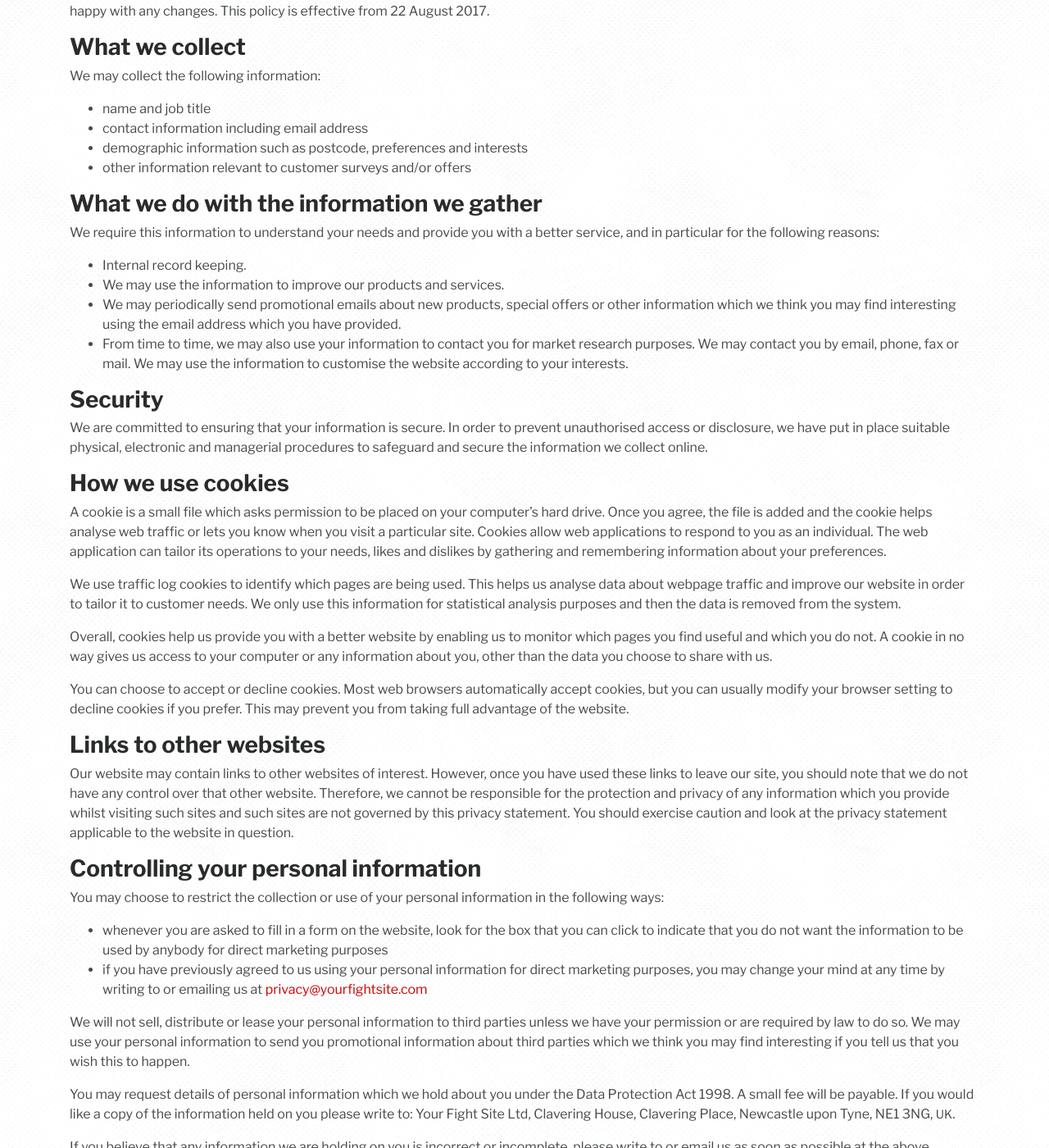
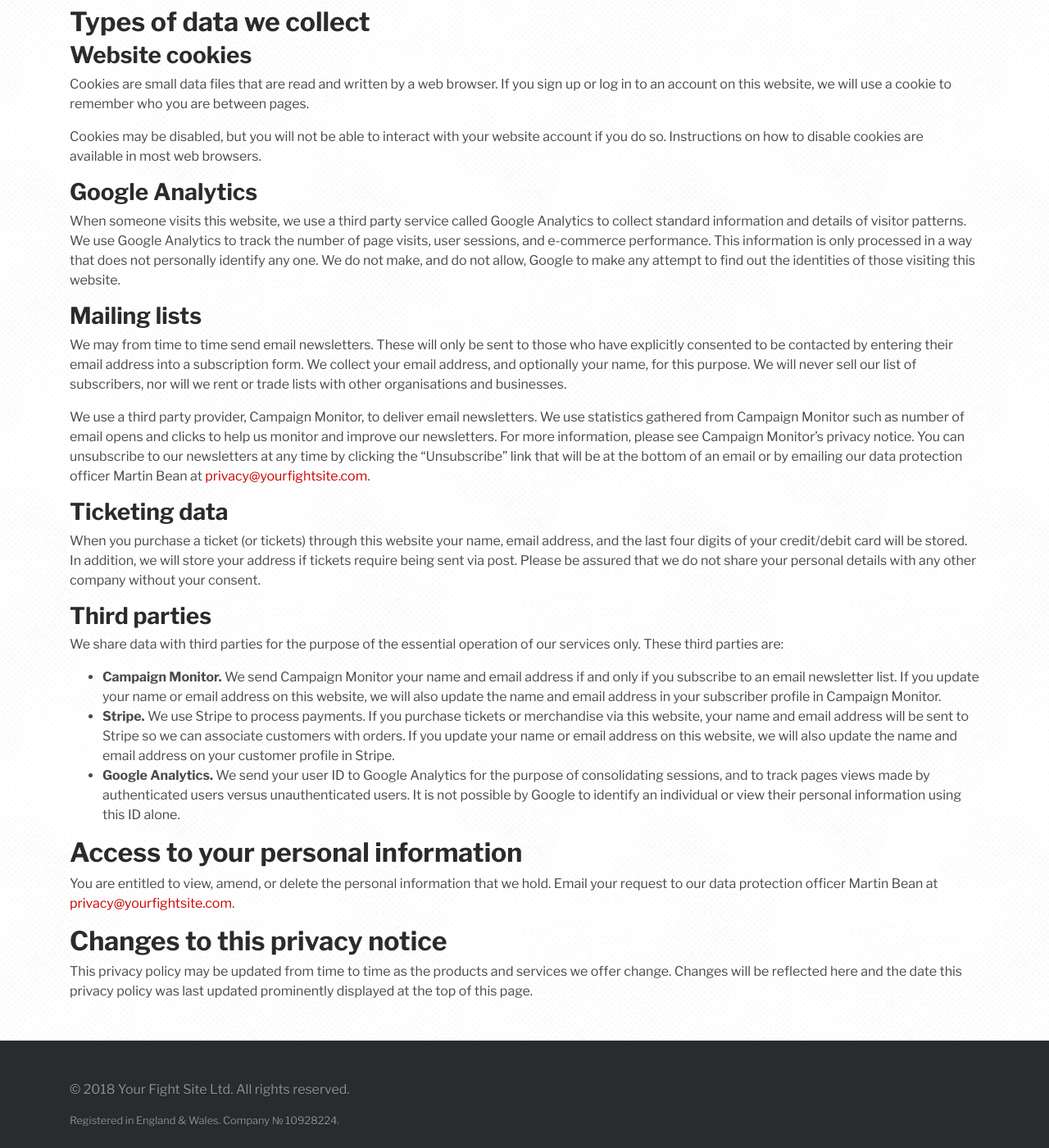
Before and after one commit to yourfightsite/yourfightsite.github.io, a Jekyll site: the page built from privacy.html, in a window 1280 px wide and 1400 px high, scrolled down 366 px. Shown: the whole window at 82% size. Built offline with Jekyll 4.4.1, drawn with Linux system fonts in a browser that asks for light colours; some of the changed text lies outside the part shown.

Commit message:
Update privacy policy

```diff
--- a/privacy.html
+++ b/privacy.html
@@ -5,41 +5,29 @@ title: Privacy Policy
 ---
 <div class="container mb-5">
   <h1>Privacy Policy</h1>
-  <p class="lead">This privacy policy sets out how Your Fight Site uses and protects any information that you give Your Fight Site when you use this website.</p>
-  <p>Your Fight Site is committed to ensuring that your privacy is protected. Should we ask you to provide certain information by which you can be identified when using this website, then you can be assured that it will only be used in accordance with this privacy statement.</p>
-  <p>Your Fight Site may change this policy from time to time by updating this page. You should check this page from time to time to ensure that you are happy with any changes. This policy is effective from <time datetime="2017-08-22">22 August 2017</time>.</p>
-  <h2 class="h3">What we collect</h2>
-  <p>We may collect the following information:</p>
+  <p>Last updated: <time datetime="2018-05-25">25 May 2018</time>.</p>
+  <h2>Who we are</h2>
+  <p>Your Fight Site is a limited company registered in England and Wales with the company number 10928224. We provide digital services to professional wrestling, mixed martial arts, and other fight sports events, including but not limited to: web design, graphic design, e-commerce, and application development. Our aim is to create products that help our customers improve their business by increasing their audience reach and revenue.</p>
+  <h2>Types of data we collect</h2>
+  <h3>Website cookies</h3>
+  <p>Cookies are small data files that are read and written by a web browser. If you sign up or log in to an account on this website, we will use a cookie to remember who you are between pages.</p>
+  <p>Cookies may be disabled, but you will not be able to interact with your website account if you do so. Instructions on how to disable cookies are available in most web browsers.</p>
+  <h3>Google Analytics</h3>
+  <p>When someone visits this website, we use a third party service called Google Analytics to collect standard information and details of visitor patterns. We use Google Analytics to track the number of page visits, user sessions, and e-commerce performance. This information is only processed in a way that does not personally identify any one. We do not make, and do not allow, Google to make any attempt to find out the identities of those visiting this website.</p>
+  <h3>Mailing lists</h3>
+  <p>We may from time to time send email newsletters. These will only be sent to those who have explicitly consented to be contacted by entering their email address into a subscription form. We collect your email address, and optionally your name, for this purpose. We will never sell our list of subscribers, nor will we rent or trade lists with other organisations and businesses.</p>
+  <p>We use a third party provider, Campaign Monitor, to deliver email newsletters. We use statistics gathered from Campaign Monitor such as number of email opens and clicks to help us monitor and improve our newsletters. For more information, please see Campaign Monitor’s privacy notice. You can unsubscribe to our newsletters at any time by clicking the “Unsubscribe” link that will be at the bottom of an email or by emailing our data protection officer Martin Bean at <a href="mailto:pri&#118;&#x61;&#x63;&#x79;&#64;&#x79;o&#117;&#x72;&#102;i&#103;&#104;&#116;&#115;&#x69;t&#101;&#x2e;&#99;&#111;&#109;">pri&#118;&#x61;&#x63;&#x79;&#64;&#x79;o&#117;&#x72;&#102;i&#103;&#104;&#116;&#115;&#x69;t&#101;&#x2e;&#99;&#111;&#109;</a>.</p>
+  <h3>Ticketing data</h3>
+  <p>When you purchase a ticket (or tickets) through this website your name, email address, and the last four digits of your credit/debit card will be stored. In addition, we will store your address if tickets require being sent via post. Please be assured that we do not share your personal details with any other company without your consent.</p>
+  <h3>Third parties</h3>
+  <p>We share data with third parties for the purpose of the essential operation of our services only. These third parties are:</p>
   <ul>
-    <li>name and job title</li>
-    <li>contact information including email address</li>
-    <li>demographic information such as postcode, preferences and interests</li>
-    <li>other information relevant to customer surveys and/or offers</li>
+    <li><strong>Campaign Monitor.</strong> We send Campaign Monitor your name and email address if and only if you subscribe to an email newsletter list. If you update your name or email address on this website, we will also update the name and email address in your subscriber profile in Campaign Monitor.</li>
+    <li><strong>Stripe.</strong> We use Stripe to process payments. If you purchase tickets or merchandise via this website, your name and email address will be sent to Stripe so we can associate customers with orders. If you update your name or email address on this website, we will also update the name and email address on your customer profile in Stripe.</li>
+    <li><strong>Google Analytics.</strong> We send your user ID to Google Analytics for the purpose of consolidating sessions, and to track pages views made by authenticated users versus unauthenticated users. It is not possible by Google to identify an individual or view their personal information using this ID alone.</li>
   </ul>
-  <h2 class="h3">What we do with the information we gather</h2>
-  <p>We require this information to understand your needs and provide you with a better service, and in particular for the following reasons:</p>
-  <ul>
-    <li>Internal record keeping.</li>
-    <li>We may use the information to improve our products and services.</li>
-    <li>We may periodically send promotional emails about new products, special offers or other information which we think you may find interesting using the email address which you have provided.</li>
-    <li>From time to time, we may also use your information to contact you for market research purposes. We may contact you by email, phone, fax or mail. We may use the information to customise the website according to your interests.</li>
-  </ul>
-  <h2 class="h3">Security</h2>
-  <p>We are committed to ensuring that your information is secure. In order to prevent unauthorised access or disclosure, we have put in place suitable physical, electronic and managerial procedures to safeguard and secure the information we collect online.</p>
-  <h2 class="h3" id="cookies">How we use cookies</h2>
-  <p>A cookie is a small file which asks permission to be placed on your computer&rsquo;s hard drive. Once you agree, the file is added and the cookie helps analyse web traffic or lets you know when you visit a particular site. Cookies allow web applications to respond to you as an individual. The web application can tailor its operations to your needs, likes and dislikes by gathering and remembering information about your preferences.</p>
-  <p>We use traffic log cookies to identify which pages are being used. This helps us analyse data about webpage traffic and improve our website in order to tailor it to customer needs. We only use this information for statistical analysis purposes and then the data is removed from the system.</p>
-  <p>Overall, cookies help us provide you with a better website by enabling us to monitor which pages you find useful and which you do not. A cookie in no way gives us access to your computer or any information about you, other than the data you choose to share with us.</p>
-  <p>You can choose to accept or decline cookies. Most web browsers automatically accept cookies, but you can usually modify your browser setting to decline cookies if you prefer. This may prevent you from taking full advantage of the website.</p>
-  <h2 class="h3">Links to other websites</h2>
-  <p>Our website may contain links to other websites of interest. However, once you have used these links to leave our site, you should note that we do not have any control over that other website. Therefore, we cannot be responsible for the protection and privacy of any information which you provide whilst visiting such sites and such sites are not governed by this privacy statement. You should exercise caution and look at the privacy statement applicable to the website in question.</p>
-  <h2 class="h3">Controlling your personal information</h2>
-  <p>You may choose to restrict the collection or use of your personal information in the following ways:</p>
-  <ul>
-    <li>whenever you are asked to fill in a form on the website, look for the box that you can click to indicate that you do not want the information to be used by anybody for direct marketing purposes</li>
-    <li>if you have previously agreed to us using your personal information for direct marketing purposes, you may change your mind at any time by writing to or emailing us at <a href="m&#97;il&#116;&#111;&#x3a;pr&#105;&#x76;&#x61;&#99;&#x79;&#64;&#x79;&#x6f;&#x75;rfi&#103;&#104;&#x74;&#115;i&#116;&#x65;.&#99;&#x6f;m">pr&#105;&#x76;&#x61;&#99;&#x79;&#64;&#x79;&#x6f;&#x75;rfi&#103;&#104;&#x74;&#115;i&#116;&#x65;.&#99;&#x6f;m</a></li>
-  </ul>
-  <p>We will not sell, distribute or lease your personal information to third parties unless we have your permission or are required by law to do so. We may use your personal information to send you promotional information about third parties which we think you may find interesting if you tell us that you wish this to happen.</p>
-  <p>You may request details of personal information which we hold about you under the Data Protection Act 1998. A small fee will be payable. If you would like a copy of the information held on you please write to: Your Fight Site <abbr title="Limited">Ltd</abbr>, Clavering House, Clavering Place, Newcastle upon Tyne, NE1 3NG, <abbr class="initialism" title="United Kingdom">UK</abbr>.</p>
-  <p>If you believe that any information we are holding on you is incorrect or incomplete, please write to or email us as soon as possible at the above address. We will promptly correct any information found to be incorrect.</p>
+  <h2>Access to your personal information</h2>
+  <p>You are entitled to view, amend, or delete the personal information that we hold. Email your request to our data protection officer Martin Bean at <a href="mailto:&#x70;riva&#99;&#x79;&#64;&#x79;&#x6f;ur&#x66;&#x69;ghtsit&#101;&#x2e;&#x63;om">&#x70;riva&#99;&#x79;&#64;&#x79;&#x6f;ur&#x66;&#x69;ghtsit&#101;&#x2e;&#x63;om</a>.</p>
+  <h2>Changes to this privacy notice</h2>
+  <p>This privacy policy may be updated from time to time as the products and services we offer change. Changes will be reflected here and the date this privacy policy was last updated prominently displayed at the top of this page.</p>
 </div>
```
